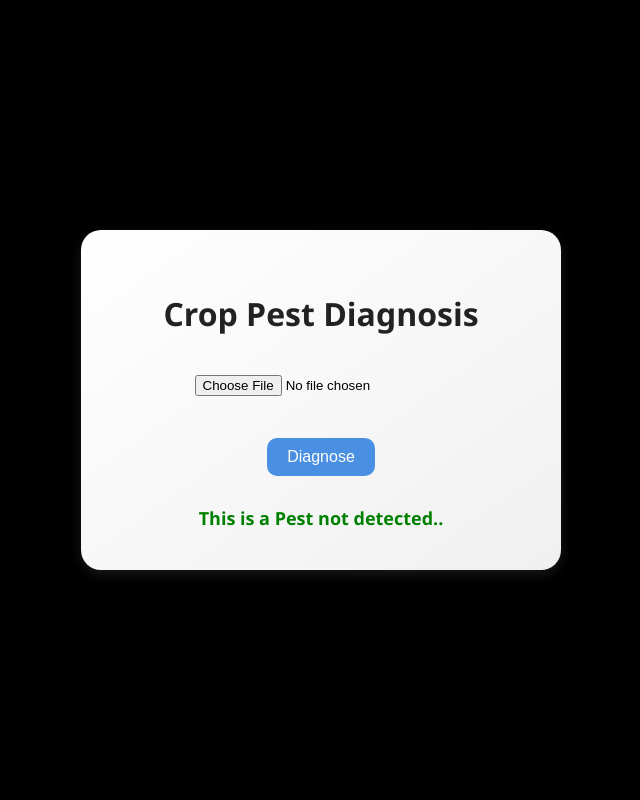
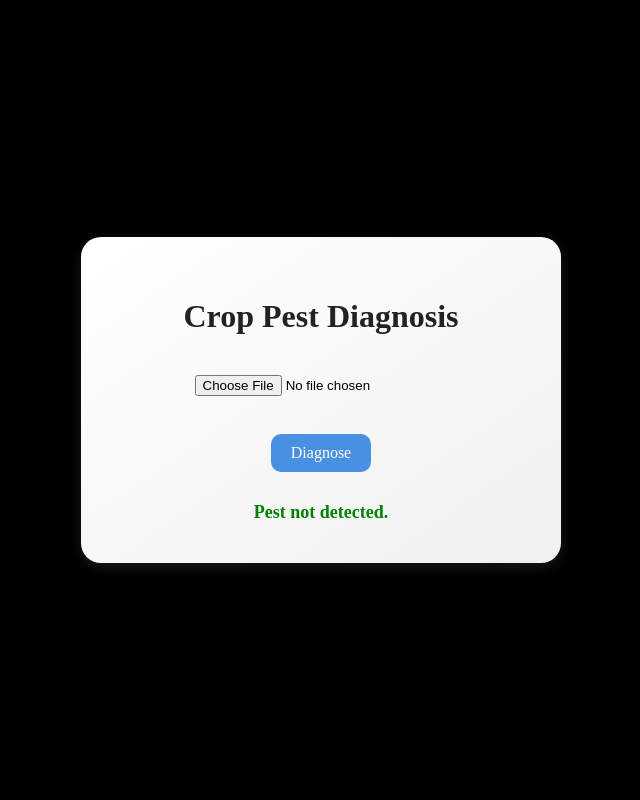
Before and after one commit to mahitha-t/crop_diagnosis_app, a Flask app: page / in a window 1280 px wide. Shown: the whole page, without its empty margins (319-959 px from the left). Run offline with Flask 3, Linux system fonts and the light colour scheme.

Commit message:
update display

```diff
--- a/app.py
+++ b/app.py
@@ -28,7 +28,7 @@ def index():
             except Exception as e:
                 prediction = [{'label': 'Error', 'confidence': 0.0, 'box': str(e)}]
     label = prediction[0]['label'] if prediction else "Pest not detected."
-    return render_template('index.html', prediction=f'This is a {label}.')
+    return render_template('index.html', prediction=label)
 
 if __name__ == '__main__':
     port = int(os.environ.get("PORT", 5000))
--- a/templates/index.html
+++ b/templates/index.html
@@ -8,7 +8,7 @@
         margin: 0;
         padding: 0;
         background-color: #000000;
-            font-family: 'Segoe UI', Tahoma, Geneva, Verdana, sans-serif;
+        font-family: 'Times New Roman', Times, serif;
         display: flex;
         align-items: center;
         justify-content: center;
@@ -23,6 +23,7 @@
         max-width: 400px;
         box-shadow: 0 4px 12px rgba(255, 255, 255, 0.1);
         text-align: center;
+        font-family: 'Times New Roman', Times, serif;
     }
 
     h1 {
@@ -42,6 +43,7 @@
         border-radius: 10px;
         font-size: 16px;
         cursor: pointer;
+        font-family: 'Times New Roman', Times, serif;
     }
 
     button:hover {
@@ -62,6 +64,7 @@
         font-weight: bold;
     }
 </style>
+
 </head>
 <body>
     <div class="container">
```
Lines whose indentation alone changed are shown as unchanged.
